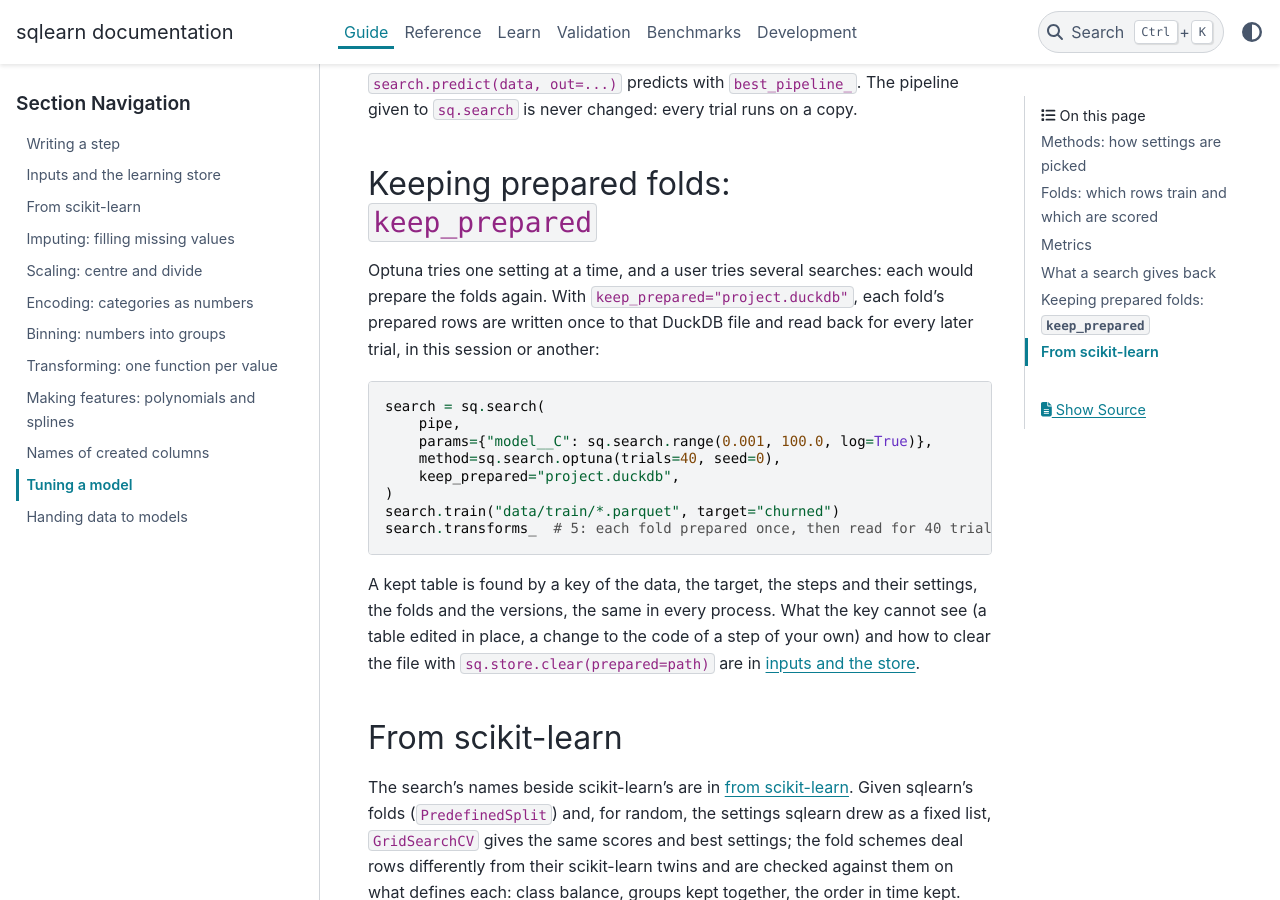
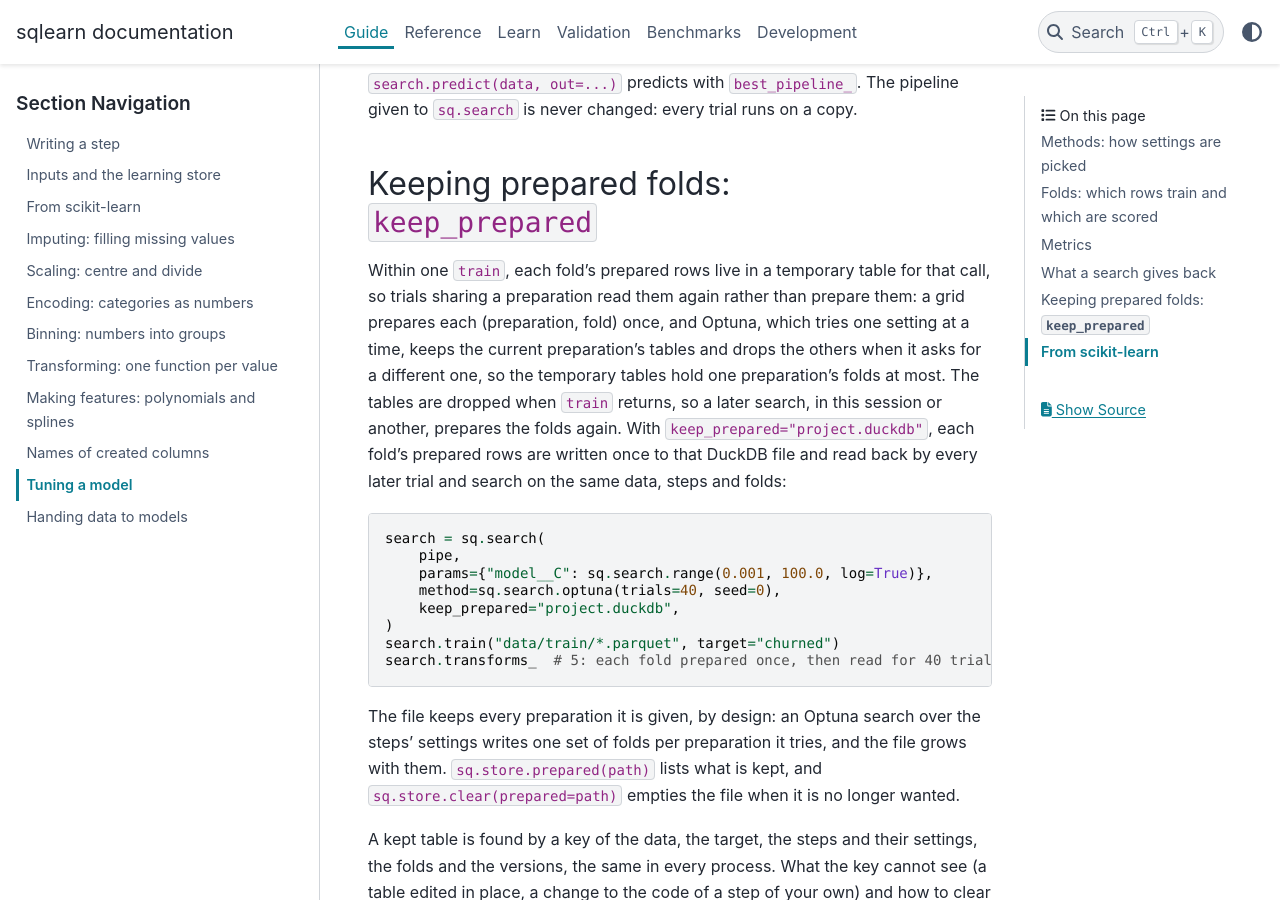
Before and after one commit to glaucis/sqlearn, a Sphinx documentation site: the page built from docs/guide/tuning-a-model.md, in a window 1280 px wide and 900 px high, scrolled down 4235 px. Built offline with Sphinx 7.4.7 and the PyData theme 0.15.4, drawn with Linux system fonts in a browser that asks for light colours; pages that are not in the unit, such as notebooks, are missing from menus; the version number could not be read and is left out.

Commit message:
docs: match the spec, ADRs and guide to what the search does
- Spec section 2 shows the script as it runs (Ruling R18): CatBoost
  with cat_features and NULL-free text, onehot before the stream.
- sqlearn.model_selection exports Stratified, Grouped, Holdout and
  TimeSplit; ADR 0039 lists them and says what reprs print.
- Pipeline.train lists all five feeds.
- The tuning guide says how fold tables serve repeats within one train
  and that keep_prepared's file keeps every preparation, cleared with
  sq.store.clear(prepared=path).

````diff
--- a/docs/guide/tuning-a-model.md
+++ b/docs/guide/tuning-a-model.md
@@ -161,10 +161,16 @@ given to `sq.search` is never changed: every trial runs on a copy.
 
 ## Keeping prepared folds: `keep_prepared`
 
-Optuna tries one setting at a time, and a user tries several searches: each
-would prepare the folds again. With `keep_prepared="project.duckdb"`, each
-fold's prepared rows are written once to that DuckDB file and read back for
-every later trial, in this session or another:
+Within one `train`, each fold's prepared rows live in a temporary table for
+that call, so trials sharing a preparation read them again rather than
+prepare them: a grid prepares each (preparation, fold) once, and Optuna,
+which tries one setting at a time, keeps the current preparation's tables
+and drops the others when it asks for a different one, so the temporary
+tables hold one preparation's folds at most. The tables are dropped when
+`train` returns, so a later search, in this session or another, prepares
+the folds again. With `keep_prepared="project.duckdb"`, each fold's
+prepared rows are written once to that DuckDB file and read back by every
+later trial and search on the same data, steps and folds:
 
 ```python
 search = sq.search(
@@ -176,6 +182,12 @@ search = sq.search(
 search.train("data/train/*.parquet", target="churned")
 search.transforms_  # 5: each fold prepared once, then read for 40 trials
 ```
+
+The file keeps every preparation it is given, by design: an Optuna search
+over the steps' settings writes one set of folds per preparation it tries,
+and the file grows with them. `sq.store.prepared(path)` lists what is kept,
+and `sq.store.clear(prepared=path)` empties the file when it is no longer
+wanted.
 
 A kept table is found by a key of the data, the target, the steps and their
 settings, the folds and the versions, the same in every process. What the
````
Also changed, not shown: docs/adr/0039-the-search-names-as-groups.md (+6 -3 lines), docs/specs/library-model-selection.md (+11 -2 lines), 5 other files.
